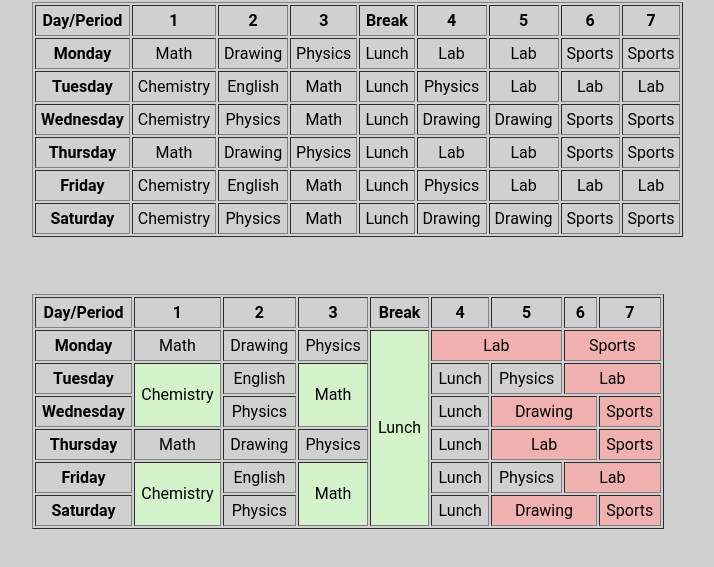
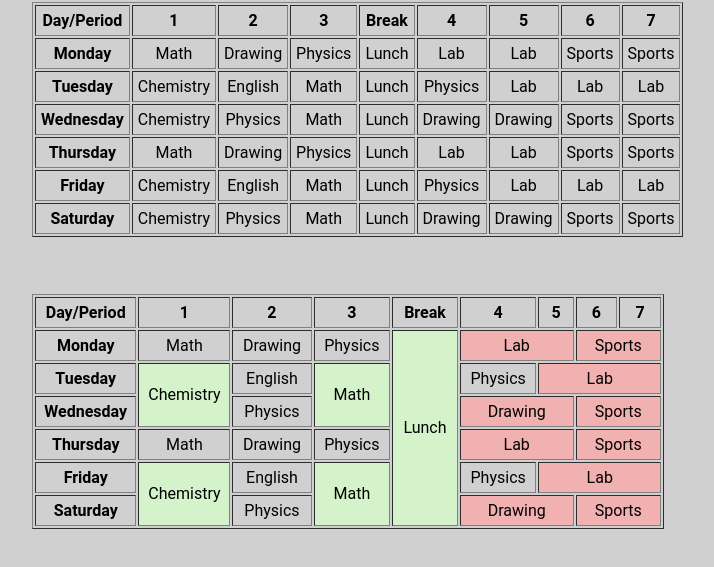
Before and after one commit to gopesh123-us/travel-iceland, a plain HTML site: page college-time-table.html in a window 1280 px wide. Shown: the part 129-696 px from the top of the page, without its empty margins (292-1006 px from the left). Drawn offline with Linux system fonts and the light colour scheme.

Commit message:
fixed lunch

```diff
--- a/college-time-table.html
+++ b/college-time-table.html
@@ -182,7 +182,7 @@
             <td rowspan="2">Chemistry</td>
             <td>English</td>
             <td rowspan="2">Math</td>
-            <td>Lunch</td>
+            <!-- <td>Lunch</td> -->
             <td>Physics</td>
             <td colspan="3">Lab</td>
           </tr>
@@ -191,7 +191,7 @@
             <!-- <td>Chemistry</td> -->
             <td>Physics</td>
             <!-- <td>Math</td> -->
-            <td>Lunch</td>
+            <!-- <td>Lunch</td> -->
             <td colspan="2">Drawing</td>
             <!-- <td>Drawing</td> -->
             <td colspan="2">Sports</td>
@@ -202,7 +202,7 @@
             <td>Math</td>
             <td>Drawing</td>
             <td>Physics</td>
-            <td>Lunch</td>
+            <!-- <td>Lunch</td> -->
             <td colspan="2">Lab</td>
             <!-- <td>Lab</td> -->
             <td colspan="2">Sports</td>
@@ -213,7 +213,7 @@
             <td rowspan="2">Chemistry</td>
             <td>English</td>
             <td rowspan="2">Math</td>
-            <td>Lunch</td>
+            <!-- <td>Lunch</td> -->
             <td>Physics</td>
             <td colspan="3">Lab</td>
             <!-- <td>Lab</td>
@@ -224,7 +224,7 @@
             <!-- <td>Chemistry</td> -->
             <td>Physics</td>
             <!-- <td>Math</td> -->
-            <td>Lunch</td>
+            <!-- <td>Lunch</td> -->
             <td colspan="2">Drawing</td>
             <!-- <td>Drawing</td> -->
             <td colspan="2">Sports</td>
```
